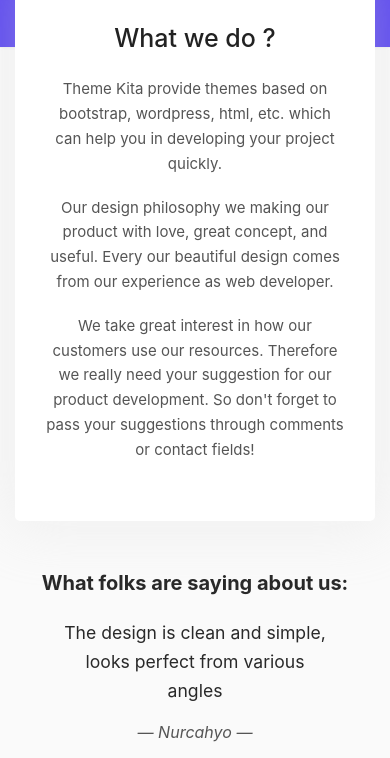
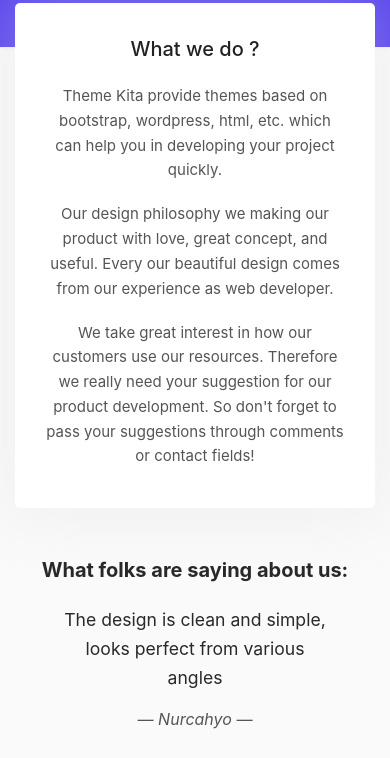
Before and after one commit to themekita/themekita.github.io, a plain HTML site: page about.html in a window 390 px wide. Shown: the part 209-967 px from the top of the page. Drawn offline with Linux system fonts and the light colour scheme.

Commit message:
edit css

```diff
--- a/about.html
+++ b/about.html
@@ -36,6 +36,15 @@
   }
   .navbar-top{
     background: transparent !important;
+  }
+  @media screen and (max-width: 575px){
+    .content-box{
+      margin-top: -125px;
+      padding: 20px 30px;
+    }
+    .content-box h3{
+      font-size: 20px;
+    }
   }
 </style>
 <header>
--- a/assets/dist/css/styles.css
+++ b/assets/dist/css/styles.css
@@ -539,7 +539,7 @@ footer a:hover{
 
 @media screen and (min-width: 768px){
 	.comments{
-		padding: 20px 100px;
+		padding: 20px 15px;
 	}
 }
 
```
Also changed, not shown: contact.html (+9 -0 lines), privacy.html (+9 -0 lines), terms.html (+9 -0 lines).
